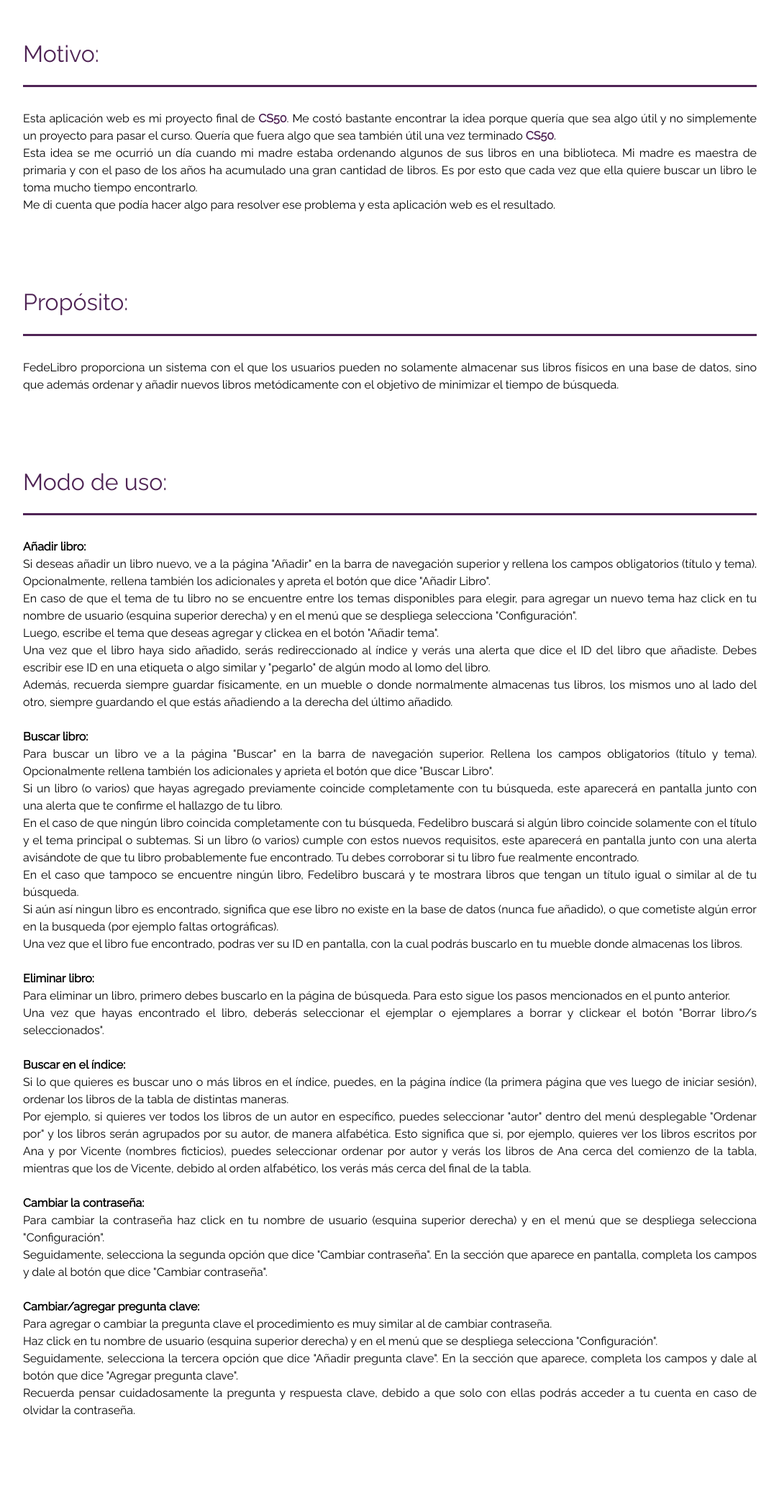
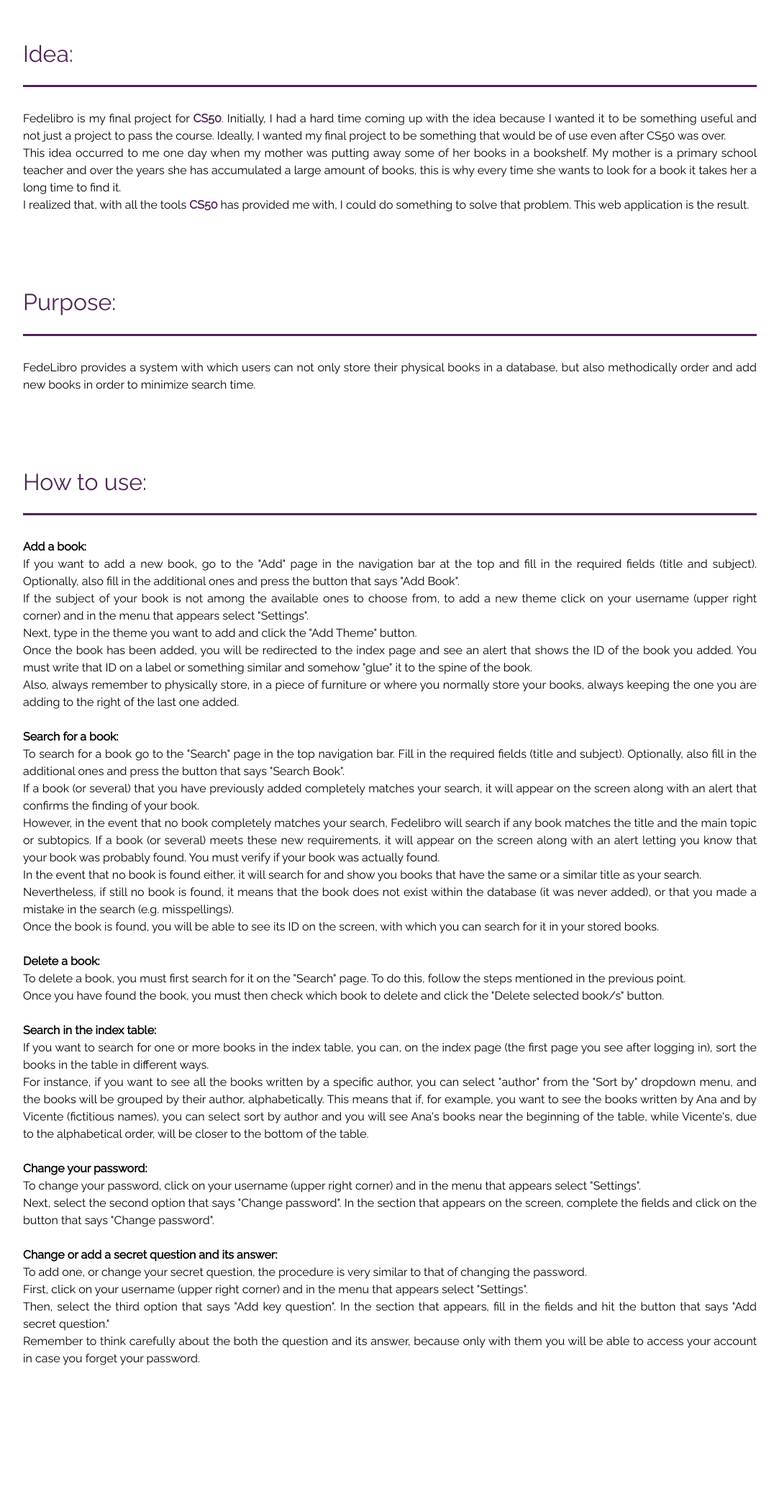
Before and after one commit to FedeLopez17/fedelibro, a Flask app: template templates/about-english.html in a window 1280 px wide. Shown: the part 76-2152 px from the top of the page at 72% size, without its empty margins (98-1181 px from the left). After the commit the page ends 1973 px from the top, so only its background shows below. Run offline with Flask 2, Linux system fonts and the light colour scheme; the template is opened without the code that fills it, so the values that code supplies are empty; some libraries are stand-ins or nearby versions.

Commit message:
Translated the about page to english

```diff
--- a/templates/about-english.html
+++ b/templates/about-english.html
@@ -17,75 +17,71 @@
 <div class = "container p-5 pt-0" id = "all">
 
     <div class = "container py-5 my-2 txt">
-        <h2 class ="title">Motivo:</h2><br><br>
+        <h2 class ="title">Idea:</h2><br><br>
         <p class = "text">
-        Esta aplicación web es mi proyecto final de <a class = "cs50" href = "https://cs50.harvard.edu/x/2022/"><b>CS50</b></a>. Me costó bastante encontrar la idea porque quería que sea algo útil
-        y no simplemente un proyecto para pasar el curso. Quería que fuera algo que sea también útil una vez terminado <a class = "cs50"  href = "https://cs50.harvard.edu/x/2022/"><b>CS50</b></a>.<br>
-        Esta idea se me ocurrió un día cuando mi madre estaba ordenando algunos de sus libros en una biblioteca.
-        Mi madre es maestra de primaria y con el paso de los años ha acumulado una gran cantidad de libros.
-        Es por esto que cada vez que ella quiere buscar un libro le toma mucho tiempo encontrarlo.<br>
-        Me di cuenta que podía hacer algo para resolver ese problema y esta aplicación web es el resultado.
+        Fedelibro is my final project for <a class = "cs50" href = "https://cs50.harvard.edu/x/2022/"><b>CS50</b></a>.
+        Initially, I had a hard time coming up with the idea because I wanted it to be something useful and not just a project to pass the course.
+        Ideally, I wanted my final project to be something that would be of use even after CS50 was over.<br>
+        This idea occurred to me one day when my mother was putting away some of her books in a bookshelf.
+        My mother is a primary school teacher and over the years she has accumulated a large amount of books,
+        this is why every time she wants to look for a book it takes her a long time to find it.<br>
+        I realized that, with all the tools <a class = "cs50" href = "https://cs50.harvard.edu/x/2022/"><b>CS50</b></a> has provided me with,
+        I could do something to solve that problem. This web application is the result.
         </p>
     </div>
 
     <div class = "container py-5 my-2 txt">
-        <h2 class="title">Propósito:</h2><br><br>
+        <h2 class="title">Purpose:</h2><br><br>
         <p class = "text">
-        FedeLibro proporciona un sistema con el que los usuarios pueden no solamente almacenar
-        sus libros físicos en una base de datos, sino que además
-        ordenar y añadir nuevos libros metódicamente con el objetivo de minimizar el tiempo de búsqueda.
+            FedeLibro provides a system with which users can not only store their physical books in a database,
+            but also methodically order and add new books in order to minimize search time.
         </p>
     </div>
 
     <div class = "container py-5 my-2 txt">
-        <h2 class="title">Modo de uso:</h2><br><br>
+        <h2 class="title">How to use:</h2><br><br>
         <p class = "text">
-        <b>Añadir libro:</b><br>
-        Si deseas añadir un libro nuevo, ve a la página "Añadir" en la barra de navegación superior y
-        rellena los campos obligatorios (título y tema). Opcionalmente, rellena también los adicionales y apreta el botón que dice "Añadir Libro".<br>
-        En caso de que el tema de tu libro no se encuentre entre los temas disponibles para elegir, para agregar un nuevo tema haz click
-        en tu nombre de usuario (esquina superior derecha) y en el menú que se despliega selecciona "Configuración".<br>
-        Luego, escribe el tema que deseas agregar y clickea en el botón "Añadir tema".<br>
-        Una vez que el libro haya sido añadido, serás redireccionado al índice y verás una alerta que dice el ID del libro que añadiste.
-        Debes escribir ese ID en una etiqueta o algo similar y "pegarlo" de algún modo al lomo del libro.<br>
-        Además, recuerda siempre guardar físicamente, en un mueble o donde normalmente almacenas tus libros, los mismos uno al lado del otro,
-        siempre guardando el que estás añadiendo a la derecha del último añadido.
+        <b>Add a book:</b><br>
+        If you want to add a new book, go to the "Add" page in the navigation bar at the top and fill in the required fields (title and subject). Optionally, also fill in the additional ones and press the button that says "Add Book".<br>
+        If the subject of your book is not among the available ones to choose from, to add a new theme click on your username (upper right corner) and in the menu that appears select "Settings".<br>
+        Next, type in the theme you want to add and click the "Add Theme" button.<br>
+        Once the book has been added, you will be redirected to the index page and see an alert that shows the ID of the book you added. You must write that ID on a label or something similar and somehow "glue" it to the spine of the book.<br>
+        Also, always remember to physically store, in a piece of furniture or where you normally store your books, always keeping the one you are adding to the right of the last one added.
         <br><br>
 
-        <b>Buscar libro:</b><br>
-        Para buscar un libro ve a la página "Buscar" en la barra de navegación superior.
-        Rellena los campos obligatorios (título y tema). Opcionalmente rellena también los adicionales y aprieta el botón que dice "Buscar Libro".<br>
-        Si un libro (o varios) que hayas agregado previamente coincide completamente con tu búsqueda, este aparecerá en pantalla junto con una alerta que te confirme el hallazgo de tu libro.<br>
-        En el caso de que ningún libro coincida completamente con tu búsqueda, Fedelibro buscará si algún libro coincide solamente con el título y el tema principal o subtemas.
-        Si un libro (o varios) cumple con estos nuevos requisitos, este aparecerá en pantalla junto con una alerta avisándote de que tu libro probablemente fue encontrado.
-        Tu debes corroborar si tu libro fue realmente encontrado.<br>
-        En el caso que tampoco se encuentre ningún libro, Fedelibro buscará y te mostrara libros que tengan un título igual o similar al de tu búsqueda.<br>
-        Si aún así ningun libro es encontrado, significa que ese libro no existe en la base de datos (nunca fue añadido), o que cometiste algún error en la busqueda (por ejemplo faltas ortográficas).<br>
-        Una vez que el libro fue encontrado, podras ver su ID en pantalla, con la cual podrás buscarlo en tu mueble donde almacenas los libros.
+        <b>Search for a book:</b><br>
+        To search for a book go to the "Search" page in the top navigation bar. Fill in the required fields (title and subject). Optionally, also fill in the additional ones and press the button that says "Search Book".<br>
+        If a book (or several) that you have previously added completely matches your search, it will appear on the screen along with an alert that confirms the finding of your book.<br>
+        However, in the event that no book completely matches your search, Fedelibro will search if any book matches the title and the main topic or subtopics. If a book (or several) meets these new requirements,
+        it will appear on the screen along with an alert letting you know that your book was probably found. You must verify if your book was actually found.<br>
+        In the event that no book is found either, it will search for and show you books that have the same or a similar title as your search.<br>
+        Nevertheless, if still no book is found, it means that the book does not exist within the database (it was never added), or that you made a mistake in the search (e.g. misspellings).<br>
+        Once the book is found, you will be able to see its ID on the screen, with which you can search for it in your stored books.
         <br><br>
 
-        <b>Eliminar libro:</b><br>
-        Para eliminar un libro, primero debes buscarlo en la página de búsqueda. Para esto sigue los pasos mencionados en el punto anterior.<br>
-        Una vez que hayas encontrado el libro, deberás seleccionar el ejemplar o ejemplares a borrar y clickear el botón "Borrar libro/s seleccionados".
+        <b>Delete a book:</b><br>
+        To delete a book, you must first search for it on the "Search" page. To do this, follow the steps mentioned in the previous point.<br>
+        Once you have found the book, you must then check which book to delete and click the "Delete selected book/s" button.
         <br><br>
 
-        <b>Buscar en el índice:</b><br>
-        Si lo que quieres es buscar uno o más libros en el índice, puedes, en la página índice (la primera página que ves luego de iniciar sesión), ordenar los libros de la tabla de distintas maneras.<br>
-        Por ejemplo, si quieres ver todos los libros de un autor en específico, puedes seleccionar "autor" dentro del menú desplegable "Ordenar por" y los libros serán agrupados por su autor, de manera alfabética.
-        Esto significa que si, por ejemplo, quieres ver los libros escritos por Ana y por Vicente (nombres ficticios), puedes seleccionar ordenar por autor y verás los libros de Ana cerca del comienzo de la tabla,
-        mientras que los de Vicente, debido al orden alfabético, los verás más cerca del final de la tabla.
+        <b>Search in the index table:</b><br>
+        If you want to search for one or more books in the index table, you can, on the index page (the first page you see after logging in), sort the books in the table in different ways.<br>
+        For instance, if you want to see all the books written by a specific author, you can select "author" from the "Sort by" dropdown menu, and the books will be grouped by their author,
+        alphabetically.
+        This means that if, for example, you want to see the books written by Ana and by Vicente (fictitious names),
+        you can select sort by author and you will see Ana's books near the beginning of the table, while Vicente's, due to the alphabetical order, will be closer to the bottom of the table.
         <br><br>
 
-        <b>Cambiar la contraseña:</b><br>
-        Para cambiar la contraseña haz click en tu nombre de usuario (esquina superior derecha) y en el menú que se despliega selecciona "Configuración".<br>
-        Seguidamente, selecciona la segunda opción que dice "Cambiar contraseña". En la sección que aparece en pantalla, completa los campos y dale al botón que dice "Cambiar contraseña".
+        <b>Change your password:</b><br>
+        To change your password, click on your username (upper right corner) and in the menu that appears select "Settings".<br>
+        Next, select the second option that says "Change password". In the section that appears on the screen, complete the fields and click on the button that says "Change password".
         <br><br>
 
-        <b>Cambiar/agregar pregunta clave:</b><br>
-        Para agregar o cambiar la pregunta clave el procedimiento es muy similar al de cambiar contraseña.<br> Haz click en tu nombre de usuario (esquina superior derecha)
-        y en el menú que se despliega selecciona "Configuración".<br>
-        Seguidamente, selecciona la tercera opción que dice "Añadir pregunta clave". En la sección que aparece, completa los campos y dale al botón que dice "Agregar pregunta clave".<br>
-        Recuerda pensar cuidadosamente la pregunta y respuesta clave, debido a que solo con ellas podrás acceder a tu cuenta en caso de olvidar la contraseña.
+        <b>Change or add a secret question and its answer:</b><br>
+        To add one, or change your secret question, the procedure is very similar to that of changing the password.<br>
+        First, click on your username (upper right corner) and in the menu that appears select "Settings".<br>
+        Then, select the third option that says "Add key question". In the section that appears, fill in the fields and hit the button that says "Add secret question."<br>
+        Remember to think carefully about the both the question and its answer, because only with them you will be able to access your account in case you forget your password.
         </p>
     </div>
 
```
Also changed, not shown: TODO.txt (+11 -0 lines).
